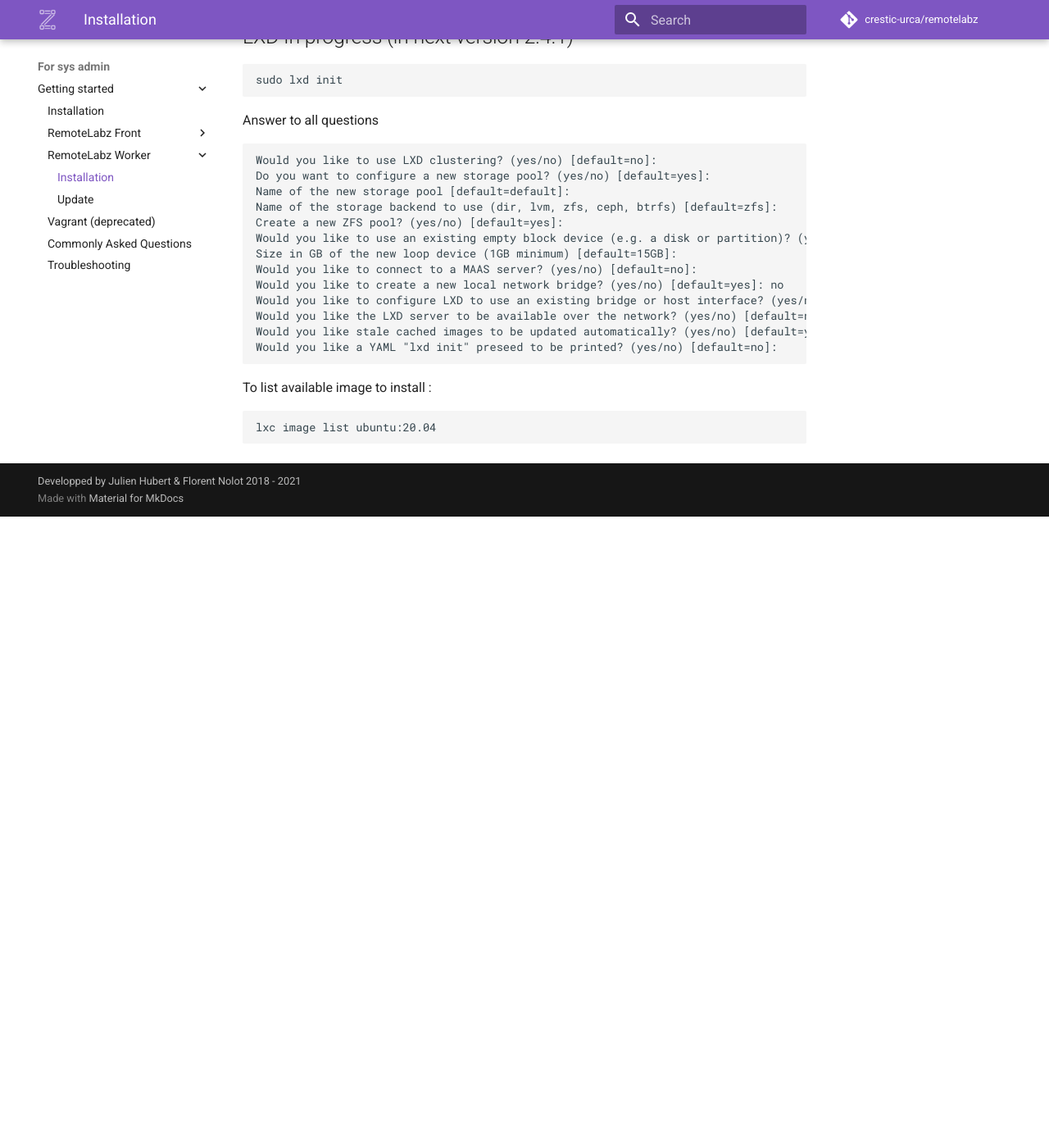
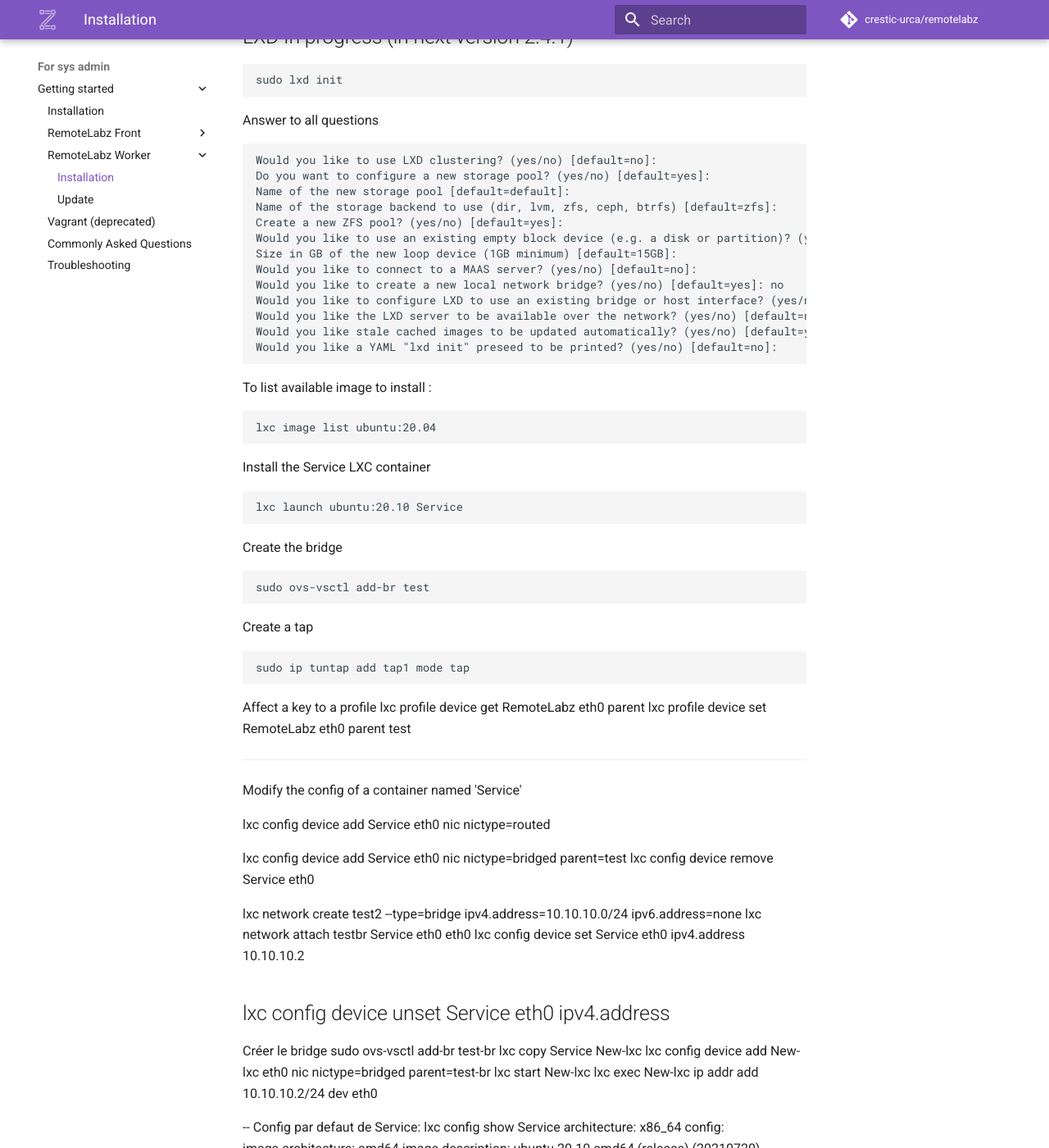
Before and after one commit to remotelabz/remotelabz-docs, an MkDocs documentation site: the page built from docs/administrators/getting-started/ubuntu-worker.md, in a window 1280 px wide and 1400 px high, scrolled down 2464 px. Shown: the whole window at 82% size. Built offline with MkDocs 1.6.1 and Material for MkDocs 9.7.7, drawn with Linux system fonts in a browser that asks for light colours; comment, search, counter and statistics services are not loaded; before the commit the page ends 3094 px from its top, so only the background shows below that; some of the changed text lies outside the part shown.

````diff
--- a/docs/administrators/getting-started/ubuntu-worker.md
+++ b/docs/administrators/getting-started/ubuntu-worker.md
@@ -108,3 +108,75 @@ To list available image to install :
 ```
 lxc image list ubuntu:20.04
 ```
+
+Install the Service LXC container
+```
+lxc launch ubuntu:20.10 Service
+```
+
+Create the bridge
+```
+sudo ovs-vsctl add-br test
+```
+Create a tap
+```
+sudo ip tuntap add tap1 mode tap
+```
+
+Affect a key to a profile
+lxc profile device get RemoteLabz eth0 parent
+lxc profile device set RemoteLabz eth0 parent test
+
+---
+Modify the config of a container named 'Service'
+
+lxc config device add Service eth0 nic nictype=routed
+
+
+lxc config device add Service eth0 nic nictype=bridged parent=test
+lxc config device remove Service eth0
+
+lxc network create test2 --type=bridge ipv4.address=10.10.10.0/24 ipv6.address=none
+lxc network attach testbr Service eth0 eth0
+lxc config device set Service eth0 ipv4.address 10.10.10.2
+
+lxc config device unset Service eth0 ipv4.address
+----
+Créer le bridge
+sudo ovs-vsctl add-br test-br
+lxc copy Service New-lxc
+lxc config device add New-lxc eth0 nic nictype=bridged parent=test-br
+lxc start New-lxc
+lxc exec New-lxc ip addr add 10.10.10.2/24 dev eth0
+
+--
+Config par defaut de Service:
+ lxc config show Service
+architecture: x86_64
+config:
+  image.architecture: amd64
+  image.description: ubuntu 20.10 amd64 (release) (20210720)
+  image.label: release
+  image.os: ubuntu
+  image.release: groovy
+  image.serial: "20210720"
+  image.type: squashfs
+  image.version: "20.10"
+  volatile.base_image: 96234c60d65202ed8ce934f05311f3ec41db78fae4d5662c05ea390bedddcc62
+  volatile.idmap.base: "0"
+  volatile.idmap.current: '[{"Isuid":true,"Isgid":false,"Hostid":1000000,"Nsid":0,"Maprange":1000000000},{"Isuid":false,"Isgid":true,"Hostid":1000000,"Nsid":0,"Maprange":1000000000}]'
+  volatile.idmap.next: '[{"Isuid":true,"Isgid":false,"Hostid":1000000,"Nsid":0,"Maprange":1000000000},{"Isuid":false,"Isgid":true,"Hostid":1000000,"Nsid":0,"Maprange":1000000000}]'
+  volatile.last_state.idmap: '[{"Isuid":true,"Isgid":false,"Hostid":1000000,"Nsid":0,"Maprange":1000000000},{"Isuid":false,"Isgid":true,"Hostid":1000000,"Nsid":0,"Maprange":1000000000}]'
+  volatile.last_state.power: STOPPED
+  volatile.uuid: f169c376-a653-496c-a923-02275f0785ea
+devices:
+  root:
+    path: /
+    pool: default
+    type: disk
+ephemeral: false
+profiles: []
+stateful: false
+description: ""
+
+https://linuxcontainers.org/lxd/getting-started-cli/
````
Also changed, not shown: docs/users/administration/group.md (+3 -2 lines), docs/users/administration/sandbox.md (+4 -1 lines).
